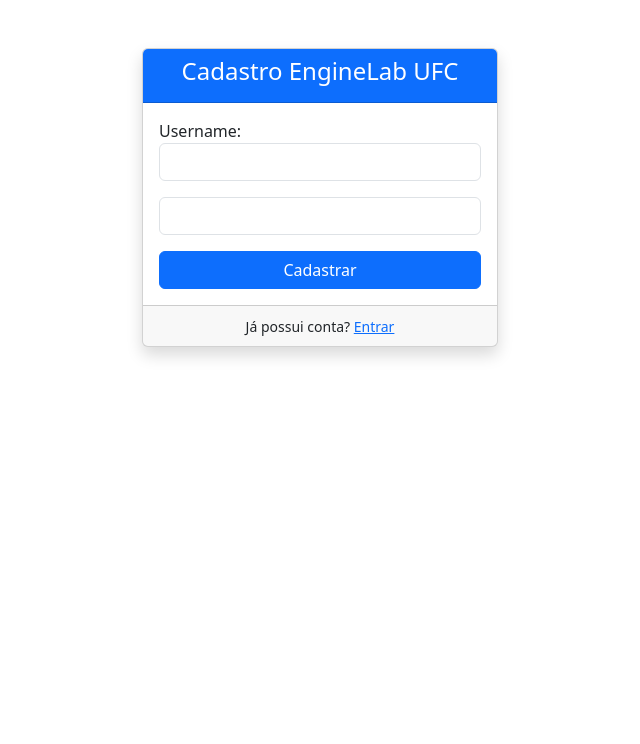
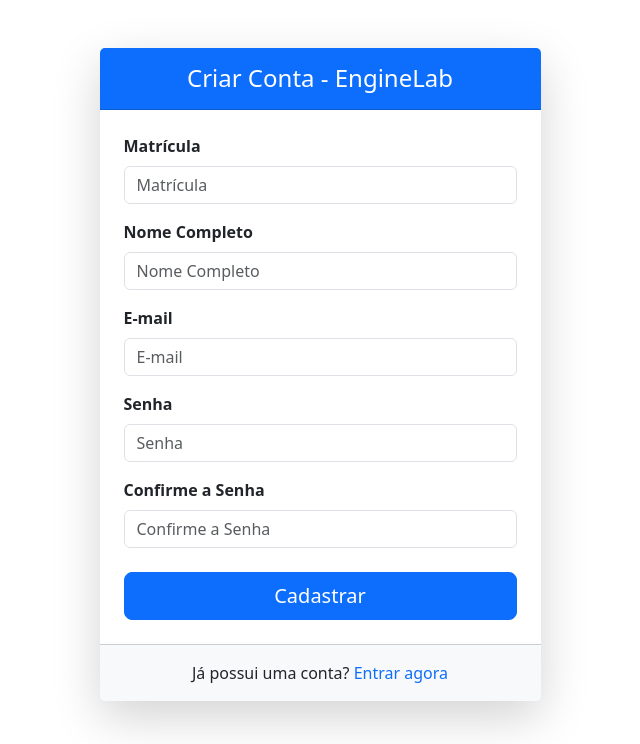
Before and after one commit to VictorORodrigues/Agende-Enginelab, a Django app: page /accounts/registro/ in a window 1280 px wide. Shown: the part 56-800 px from the top of the page, without its empty margins (320-960 px from the left). Run offline with Django 5.2, Linux system fonts and the light colour scheme.

Commit message:
Sistema de email

```diff
--- a/agende_enginelab/settings.py
+++ b/agende_enginelab/settings.py
@@ -29,7 +29,7 @@ DEBUG = True
 ALLOWED_HOSTS = []
 
 # Configurações de E-mail lendo do .env
-EMAIL_BACKEND = 'django.core.mail.backends.smtp.EmailBackend'
+EMAIL_BACKEND = 'django.core.mail.backends.console.EmailBackend'
 EMAIL_HOST = 'smtp.gmail.com'
 EMAIL_PORT = 587
 EMAIL_USE_TLS = True
@@ -64,7 +64,7 @@ MIDDLEWARE = [
 ROOT_URLCONF = 'agende_enginelab.urls'
 
 LOGIN_URL = '/accounts/login/'
-LOGIN_REDIRECT_URL = 'dashboard'
+LOGIN_REDIRECT_URL = 'index'
 LOGOUT_REDIRECT_URL = 'login'
 
 TEMPLATES = [
@@ -121,7 +121,7 @@ AUTH_PASSWORD_VALIDATORS = [
 # Internationalization
 # https://docs.djangoproject.com/en/6.0/topics/i18n/
 
-LANGUAGE_CODE = 'en-us'
+LANGUAGE_CODE = 'pt-br'
 
 TIME_ZONE = 'UTC'
 
--- a/agende_enginelab/urls.py
+++ b/agende_enginelab/urls.py
@@ -17,7 +17,6 @@ Including another URLconf
 from django.contrib import admin
 from django.urls import path, include
 from core.views import registro #importe sua view de registro
-
 from django.contrib import admin
 from django.urls import path, include
 from django.contrib.auth import views as auth_views # Importe as views prontas do Django
@@ -25,13 +24,8 @@ from core.views import registro
 
 urlpatterns = [
     path('admin/', admin.site.urls),
-
-    # Agora a raiz ('') é a tela de login nativa do Django
     path('', auth_views.LoginView.as_view(), name='login'),
-
     path('accounts/registro/', registro, name='registro'),
     path('accounts/', include('django.contrib.auth.urls')),
-
-    # Mude a dashboard para outra rota, ex: /home/ ou /dashboard/
-    path('dashboard/', include('core.urls')),
+    path('index/', include('core.urls')),
 ]
--- a/core/forms.py
+++ b/core/forms.py
@@ -1,21 +1,33 @@
 from django import forms
 from django.contrib.auth.models import User
 from django.core.exceptions import ValidationError
+from django.core.validators import RegexValidator # Importe o validador de Regex
 
 class RegistroForm(forms.ModelForm):
+    # Criamos o validador que aceita apenas números (\d+)
+    apenas_numeros = RegexValidator(
+        regex=r'^\d+$',
+        message='A matrícula deve conter apenas números.'
+    )
+
+    # Sobrescrevemos o campo username para aplicar o validador e mudar o label
+    username = forms.CharField(
+        label="Matrícula",
+        validators=[apenas_numeros],
+        help_text=None # Remove aquele texto de "150 caracteres..."
+    )
+
     senha = forms.CharField(widget=forms.PasswordInput, label="Senha")
     confirmar_senha = forms.CharField(widget=forms.PasswordInput, label="Confirme a Senha")
+    first_name = forms.CharField(label="Nome Completo", required=True)
 
     class Meta:
         model = User
-        fields = ['username', 'first_name', 'last_name', 'email']
-        help_texts = {'username': 'Use sua matrícula ou nome de usuário.'}
-
-    def clean_email(self):
-        email = self.cleaned_data.get('email')
-        if not (email.endswith('@ufc.br') or email.endswith('@alu.ufc.br')):
-            raise ValidationError("Somente e-mails institucionais da UFC são permitidos.")
-        return email
+        fields = ['username', 'first_name', 'email']
+        labels = {
+            'first_name': 'Nome Completo',
+            'email': 'E-mail',
+        }
 
     def clean(self):
         cleaned_data = super().clean()
@@ -24,3 +36,4 @@ class RegistroForm(forms.ModelForm):
 
         if senha != confirmar_senha:
             raise ValidationError("As senhas não conferem.")
+        return cleaned_data
--- a/core/models.py
+++ b/core/models.py
@@ -1,5 +1,4 @@
 from django.db import models
-
 # Create your models here.
 from django.db import models
 from django.contrib.auth.models import User
--- a/core/templates/registration/registro.html
+++ b/core/templates/registration/registro.html
@@ -1,30 +1,92 @@
 {% extends "core/base.html" %}
 
 {% block content %}
+<div class="container">
     <div class="row justify-content-center mt-5">
-    <div class="col-md-4">
-        <div class="card shadow">
-            <div class="card-header bg-primary text-white text-center">
-                <h4>Cadastro EngineLab UFC</h4>
+        <div class="col-md-6 col-lg-5">
+            <div class="card shadow-lg border-0">
+                <div class="card-header bg-primary text-white text-center py-3">
+                    <h4 class="mb-0">Criar Conta - EngineLab</h4>
                 </div>
-            <div class="card-body">
-                <form method="post">
+                <div class="card-body p-4">
+
+                    <form method="post" novalidate>
                         {% csrf_token %}
+
+                        {% if form.non_field_errors %}
+                            <div class="alert alert-danger">
+                                {% for error in form.non_field_errors %}
+                                    {{ error }}
+                                {% endfor %}
+                            </div>
+                        {% endif %}
+
+                        {% for field in form %}
                             <div class="mb-3">
-                        {{ form.username.label_tag }}
-                        <input type="text" name="username" class="form-control" required>
+                                <label for="{{ field.id_for_label }}" class="form-label fw-bold">
+                                    {{ field.label }}
+                                </label>
+
+                                {# Renderiza o input com as classes do Bootstrap #}
+                                <input type="{{ field.field.widget.input_type }}"
+                                       name="{{ field.html_name }}"
+                                       id="{{ field.id_for_label }}"
+                                       class="form-control {% if field.errors %}is-invalid{% endif %}"
+                                       placeholder="{{ field.label }}"
+                                       {% if field.value %}value="{{ field.value }}"{% endif %}
+                                       required>
+
+                                {# Texto de ajuda (ex: Use sua matrícula...) #}
+                                {% if field.help_text %}
+                                    <div class="form-text text-muted small">
+                                        {{ field.help_text|safe }}
                                     </div>
-                    <div class="mb-3">
-                        {{ form.password.label_tag }}
-                        <input type="password" name="password" class="form-control" required>
+                                {% endif %}
+
+                                {# Erros específicos do campo #}
+                                {% for error in field.errors %}
+                                    <div class="invalid-feedback">
+                                        {{ error }}
                                     </div>
-                    <button type="submit" class="btn btn-primary w-100">Cadastrar</button>
+                                {% endfor %}
+                            </div>
+                        {% endfor %}
+
+                        <div class="d-grid gap-2 mt-4">
+                            <button type="submit" class="btn btn-primary btn-lg">
+                                Cadastrar
+                            </button>
+                        </div>
                     </form>
                 </div>
-            <div class="card-footer text-center">
-                <small>Já possui conta? <a href="{% url 'login' %}">Entrar</a></small>
+                <div class="card-footer text-center bg-light py-3">
+                    <span>Já possui uma conta? <a href="{% url 'login' %}" class="text-decoration-none">Entrar agora</a></span>
                 </div>
             </div>
         </div>
     </div>
+</div>
+
+<script>
+    document.addEventListener('DOMContentLoaded', function() {
+        const matriculaInput = document.getElementById('id_username');
+        if (matriculaInput) {
+            matriculaInput.addEventListener('keypress', function(e) {
+                if (!/[0-9]/.test(e.key)) {
+                    e.preventDefault();
+                }
+            });
+
+            matriculaInput.addEventListener('paste', function(e) {
+                const pasteData = e.clipboardData.getData('text');
+                if (!/^\d+$/.test(pasteData)) {
+                    e.preventDefault();
+                }
+            });
+
+            matriculaInput.setAttribute('inputmode', 'numeric');
+        }
+    });
+</script>
+
 {% endblock %}
--- a/core/urls.py
+++ b/core/urls.py
@@ -2,9 +2,11 @@ from django.urls import path
 from . import views
 
 urlpatterns = [
-    # Quando o usuário acessar a raiz do site, chama a view dashboard
-    path('', views.dashboard, name='dashboard'),
+    path('', views.index, name='index'),
+    path('index/', views.index, name='index'),
+    path('emprestimo/aprovar/<int:pk>/', views.aprovar_emprestimo, name='aprovar_emprestimo'),
+    path('emprestimo/reprovar/<int:pk>/', views.reprovar_emprestimo, name='reprovar_emprestimo'),
+    path('solicitar/<int:eq_id>/', views.solicitar_emprestimo, name='solicitar'),
+    path('accounts/ativar/<uidb64>/<token>/', views.ativar_conta, name='ativar_conta'),
 
-    # Rota para solicitar empréstimo (vamos usar depois)
-    path('solicitar/<int:eq_id>/', views.solicitar_emprestimo, name='solicitar'),
 ]
--- a/core/views.py
+++ b/core/views.py
@@ -1,32 +1,118 @@
-from django.shortcuts import render
-
-# Create your views here.
-from django.shortcuts import render, redirect
-from django.contrib.auth import login
+from django.shortcuts import render, redirect, get_object_or_404
 from .forms import RegistroForm
 from django.contrib import messages
+from django.utils.http import urlsafe_base64_encode, urlsafe_base64_decode
 from django.contrib.auth.decorators import login_required
 from .models import Equipamento, Emprestimo, FilaEspera
+from django.contrib.auth.tokens import default_token_generator
+from django.contrib.admin.views.decorators import staff_member_required
+from .utils import enviar_email_solicitacao_adm, enviar_email_resultado_aluno
+from django.core.mail import send_mail
+from django.utils.encoding import force_bytes, force_str
+from django.contrib.sites.shortcuts import get_current_site
 
 def registro(request):
     if request.method == 'POST':
         form = RegistroForm(request.POST)
         if form.is_valid():
             user = form.save(commit=False)
+            user.is_active = False  # DESATIVA o usuário até ele clicar no link
             user.set_password(form.cleaned_data['senha'])
-            # Opcional: user.is_active = False (Para o professor ter que aprovar manualmente)
             user.save()
-            messages.success(request, "Cadastro realizado! Faça login.")
-            return redirect('login')
+
+            # Gerar link de ativação
+            token = default_token_generator.make_token(user)
+            uid = urlsafe_base64_encode(force_bytes(user.pk))
+            domain = get_current_site(request).domain
+            link = f"http://{domain}/accounts/ativar/{uid}/{token}/"
+
+            # Enviar e-mail
+            assunto = 'Ative sua conta no EngineLab'
+            mensagem = f"Olá {user.first_name}, clique no link para ativar sua conta: {link}"
+            send_mail(assunto, mensagem, 'victor13lcu@gmail.com', [user.email])
+
+            return render(request, 'registration/confirmacao_enviada.html')
     else:
         form = RegistroForm()
     return render(request, 'registration/registro.html', {'form': form})
 
+# --- VIEW DE ATIVAÇÃO ---
+def ativar_conta(request, uidb64, token):
+    try:
+        uid = force_str(urlsafe_base64_decode(uidb64))
+        user = User.objects.get(pk=uid)
+    except (TypeError, ValueError, OverflowError, User.DoesNotExist):
+        user = None
+
+    if user is not None and default_token_generator.check_token(user, token):
+        user.is_active = True
+        user.save()
+        messages.success(request, "Conta ativada com sucesso! Agora você pode fazer login.")
+        return redirect('login')
+    else:
+        return render(request, 'registration/link_invalido.html')
+
+
+# --- PAINEL PRINCIPAL ---
 @login_required
-def dashboard(request):
-    equipamentos = Equipamento.objects.all()
-    return render(request, 'core/dashboard.html', {'equipamentos': equipamentos})
+def index(request):
+    return render(request, 'core/index.html')
 
-def solicitar_emprestimo(request, eq_id):
-    # Deixe essa função vazia por enquanto só para não dar erro de importação
-    pass
+# --- ALUNO SOLICITA EMPRÉSTIMO ---
+@login_required
+def solicitar_emprestimo(request, equipamento_id):
+    equipamento = get_object_or_404(Equipamento, id=equipamento_id)
+
+    if request.method == 'POST':
+        data_entrega = request.POST.get('data_final')
+
+        novo_emprestimo = Emprestimo.objects.create(
+            usuario=request.user,
+            equipamento=equipamento,
+            data_final=data_entrega,
+            status='pendente'
+        )
+
+        try:
+            enviar_email_solicitacao_adm(novo_emprestimo)
+            messages.success(request, "Solicitação enviada ao administrador!")
+        except Exception as e:
+            print(f"Erro ao enviar e-mail: {e}")
+            messages.warning(request, "Solicitação salva, mas houve um erro ao notificar o administrador.")
+
+        return redirect('index')
+
+    return render(request, 'core/confirmar_solicitacao.html', {'equipamento': equipamento})
+
+# --- ADMINISTRADOR APROVA (VIA E-MAIL OU LINK) ---
+@staff_member_required
+def aprovar_emprestimo(request, pk):
+    emprestimo = get_object_or_404(Emprestimo, pk=pk)
+
+    # Atualiza o Empréstimo
+    emprestimo.status = 'ativo'
+    emprestimo.save()
+
+    # Atualiza o Equipamento para não aparecer como disponível
+    equipamento = emprestimo.equipamento
+    equipamento.status = 'emprestado'
+    equipamento.save()
+
+    # Notifica o aluno da aprovação
+    try:
+        enviar_email_resultado_aluno(emprestimo, 'ativo')
+    except Exception as e:
+        print(f"Erro ao notificar aluno: {e}")
+
+    return render(request, 'core/resultado_acao.html', {'status': 'Aprovado', 'emprestimo': emprestimo})
+
+# --- ADMINISTRADOR REPROVA ---
+@staff_member_required
+def reprovar_emprestimo(request, pk):
+    emprestimo = get_object_or_404(Emprestimo, pk=pk)
+    emprestimo.status = 'rejeitado'
+    emprestimo.save()
+
+    enviar_email_resultado_aluno(emprestimo, 'rejeitado')
+
+    return render(request, 'core/resultado_acao.html', {'status': 'Reprovado', 'emprestimo': emprestimo})
```
Also changed, not shown: core/templates/registration/confirmacao_enviada.html (added, +7 -0 lines), core/templates/registration/link_invalido.html (added, +7 -0 lines), core/templates/registration/login.html (+14 -0 lines), core/utils.py (added, +42 -0 lines), core/templates/core/index.html (renamed from core/templates/core/dashboard.html). Lines whose indentation alone changed are shown as unchanged.
